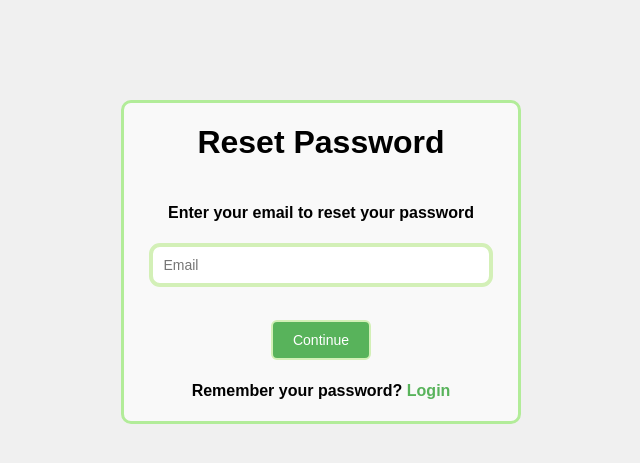
After one commit to Fath100fa/Online_Shopping, a PHP site: page /forgotpassword.php in a window 1280 px wide. The commit adds this page. Shown: the top 463 px of the page, without its empty margins (319-959 px from the left). Run offline with PHP 8.4, Linux system fonts and the light colour scheme.

Commit message:
make an forgot password page and convert all hyperlinks into .php

```diff
--- a/cart.html
+++ b/cart.html
@@ -10,9 +10,9 @@
     <nav>
         <h3>CompuVerse</h3>
         <ul>
-            <li><a href="index.html">Home</a></li>
-            <li><a href="Login.html">Login</a></li>
-            <li><a href="Register.html">Register</a></li>
+            <li><a href="index.php">Home</a></li>
+            <li><a href="Login.php">Login</a></li>
+            <li><a href="Register.php">Register</a></li>
         </ul>
     </nav>
 
--- a/css/main.css
+++ b/css/main.css
@@ -17,7 +17,7 @@ body {
 #login:hover ,#register:hover{
     color: #58b35b;
 }
-#loginForm ,#SignupForm {
+#loginForm ,#SignupForm, #resetPasswordForm {
     display: flex;
     flex-direction: column;
     align-items: center;
@@ -47,7 +47,7 @@ a{
     text-decoration: none;
     color: #58b35b;
 }
-#loginForm a:hover ,#SignupForm a:hover{
+#loginForm a:hover ,#SignupForm a:hover, #resetPasswordForm a:hover{
     color: #38953c;
 
 }
--- /dev/null
+++ b/forgotpassword.php
@@ -0,0 +1,124 @@
+<?php
+session_start();
+include "conn.php";
+
+$step = 1; // Default to step 1 (email input)
+
+if ($_SERVER["REQUEST_METHOD"] == "POST") {
+    // Step 1: Email verification
+    if (isset($_POST["email"])) {
+        $email = $_POST["email"];
+
+        // Check if the email exists
+        $check_sql = "SELECT * FROM users WHERE email = ?";
+        $check_stmt = $conn->prepare($check_sql);
+        $check_stmt->bind_param("s", $email);
+        $check_stmt->execute();
+        $check_result = $check_stmt->get_result();
+
+        if ($check_result->num_rows > 0) {
+            // Email exists, store it in session and proceed to step 2
+            $_SESSION["reset_email"] = $email;
+            $step = 2;
+        } else {
+            $error = "Email not found in our records";
+        }
+    }
+
+    // Step 2: Password reset
+    if (isset($_POST["new_password"]) && isset($_SESSION["reset_email"])) {
+        $new_password = $_POST["new_password"];
+        $confirm_password = $_POST["confirm_password"];
+
+        // Validate password match
+        if ($new_password !== $confirm_password) {
+            $error = "Passwords do not match";
+            $step = 2;
+        } else {
+            // Update the password
+            $email = $_SESSION["reset_email"];
+            $password_hash = password_hash($new_password, PASSWORD_DEFAULT);
+
+            $update_sql = "UPDATE users SET password_hash = ? WHERE email = ?";
+            $update_stmt = $conn->prepare($update_sql);
+            $update_stmt->bind_param("ss", $password_hash, $email);
+
+            if ($update_stmt->execute()) {
+                // Password updated successfully
+                unset($_SESSION["reset_email"]);
+                $success = "Password updated successfully";
+                $step = 3;
+            } else {
+                $error = "Failed to update password: " . $conn->error;
+                $step = 2;
+            }
+        }
+    }
+}
+?>
+<!DOCTYPE html>
+<html lang="en">
+<head>
+    <meta charset="UTF-8">
+    <meta name="viewport" content="width=device-width, initial-scale=1.0">
+    <title>Reset Password</title>
+    <link rel="stylesheet" href="css/main.css">
+</head>
+<body>
+    <form id="resetPasswordForm" action="forgotpassword.php" method="post">
+        <h1>Reset Password</h1>
+
+        <?php if (isset($error)) { echo "<p style='color: red'>$error</p>"; } ?>
+        <?php if (isset($success)) { echo "<p style='color: green'>$success</p>"; } ?>
+
+        <?php if ($step == 1): ?>
+            <!-- Step 1: Enter email -->
+            <h4>Enter your email to reset your password</h4>
+            <input type="email" name="email" id="email" placeholder="Email" required>
+            <br>
+            <input id="login" type="submit" value="Continue">
+            <h4>Remember your password? <a href="login.php">Login</a></h4>
+
+        <?php elseif ($step == 2): ?>
+            <!-- Step 2: Enter new password -->
+            <p>Enter your new password</p>
+            <input type="password" name="new_password" id="password" placeholder="New Password" required>
+            <span>
+                <input type="checkbox" id="ShowPassword" onclick="showPassword()"> Show Password
+            </span>
+            <br>
+            <input type="password" name="confirm_password" id="confirm_password" placeholder="Confirm New Password" required>
+            <span>
+                <input type="checkbox" id="ShowPassword" onclick="showConfirmPassword()"> Show Password
+            </span>
+            <br>
+            <input type="submit" id="login" value="Reset Password">
+
+        <?php elseif ($step == 3): ?>
+            <!-- Step 3: Success message -->
+            <input type="button" id="login" value="Go to Login" onclick="window.location.href='login.php'">
+        <?php endif; ?>
+
+    </form>
+
+    <script>
+    function showPassword() {
+        var x = document.getElementById("password");
+        if (x.type === "password") {
+            x.type = "text";
+        } else {
+            x.type = "password";
+        }
+    }
+
+    function showConfirmPassword() {
+        var x = document.getElementById("confirm_password");
+        if (x.type === "password") {
+            x.type = "text";
+        } else {
+            x.type = "password";
+        }
+    }
+    </script>
+</body>
+</html>
--- a/login.php
+++ b/login.php
@@ -6,7 +6,7 @@ if ($_SERVER["REQUEST_METHOD"] == "POST") {
     $username = $_POST["username"];
     $password = $_POST["password"];
 
-    $sql = "SELECT * FROM user WHERE username = ? OR email = ?";
+    $sql = "SELECT * FROM users WHERE username = ? OR email = ?";
     $stmt = $conn->prepare($sql);
     $stmt->bind_param("ss", $username, $username);
     $stmt->execute();
@@ -16,7 +16,7 @@ if ($_SERVER["REQUEST_METHOD"] == "POST") {
         $row = $result->fetch_assoc();
         if (password_verify($password, $row["password_hash"])) {
             $_SESSION["username"] = $row["username"];
-            header("Location: index.html");
+            header("Location: index.php");
             exit();
         } else {
             $error = "Invalid password";
@@ -49,7 +49,7 @@ if ($_SERVER["REQUEST_METHOD"] == "POST") {
     <br>
     <input type="submit" id="login" value="Login">
     <h4 >Don't have an account? <a href="register.php">Sign up</a> </h4>
-    <h4 >Forgot your password? <a href="forgotpassword.html">Reset Password</a> </h4>
+    <h4 >Forgot your password? <a href="forgotpassword.php">Reset Password</a> </h4>
 
     </form>
     <script src="js/script.js"></script>
--- a/register.php
+++ b/register.php
@@ -33,7 +33,7 @@ if ($_SERVER["REQUEST_METHOD"] == "POST") {
 
             if ($insert_stmt->execute()) {
                 $_SESSION["username"] = $username;
-                header("Location: index.html");
+                header("Location: index.php");
                 exit();
             } else {
                 $error = "Registration failed: " . $conn->error;
```
Also changed, not shown: index.php (+4 -4 lines).
